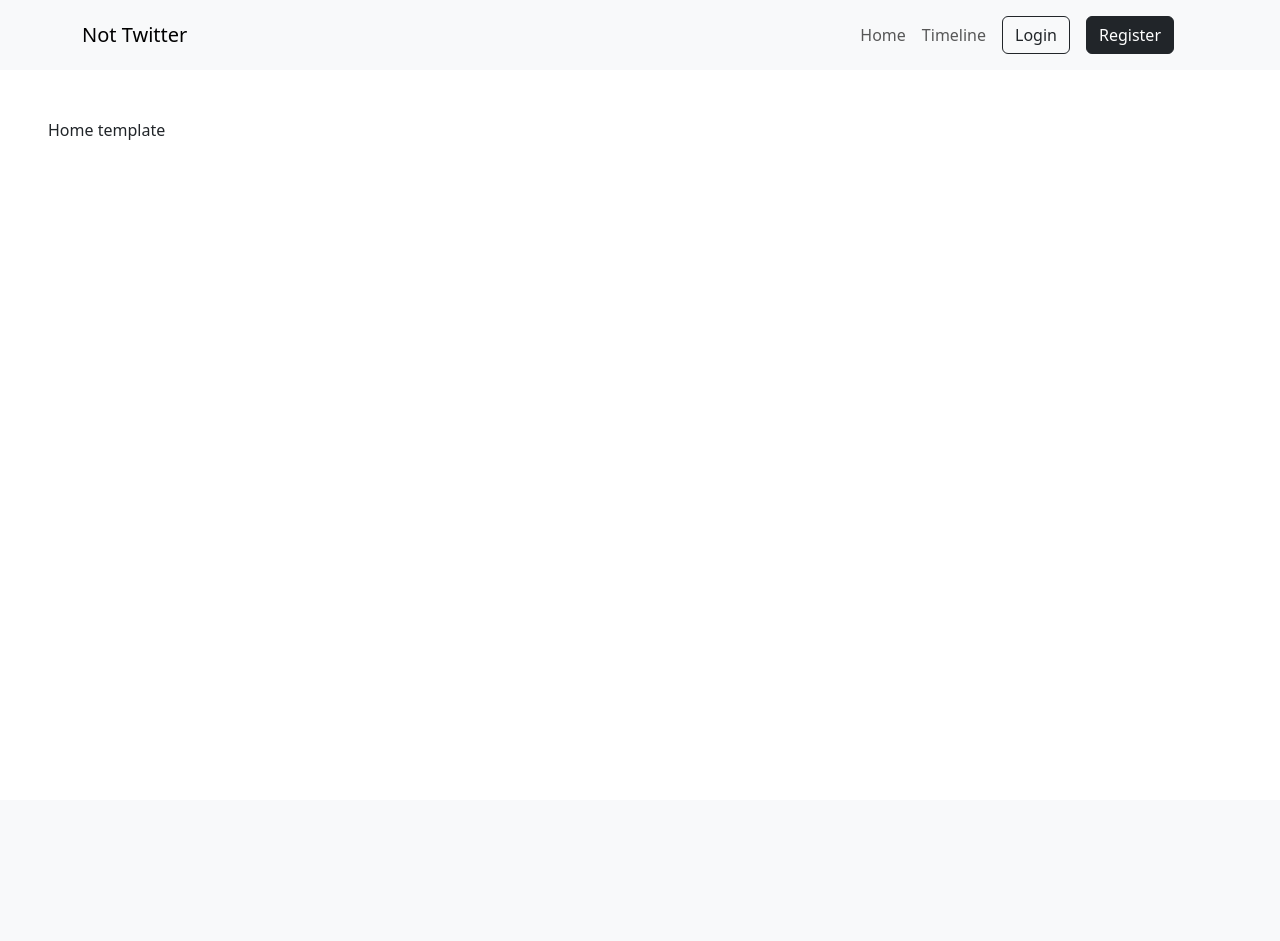
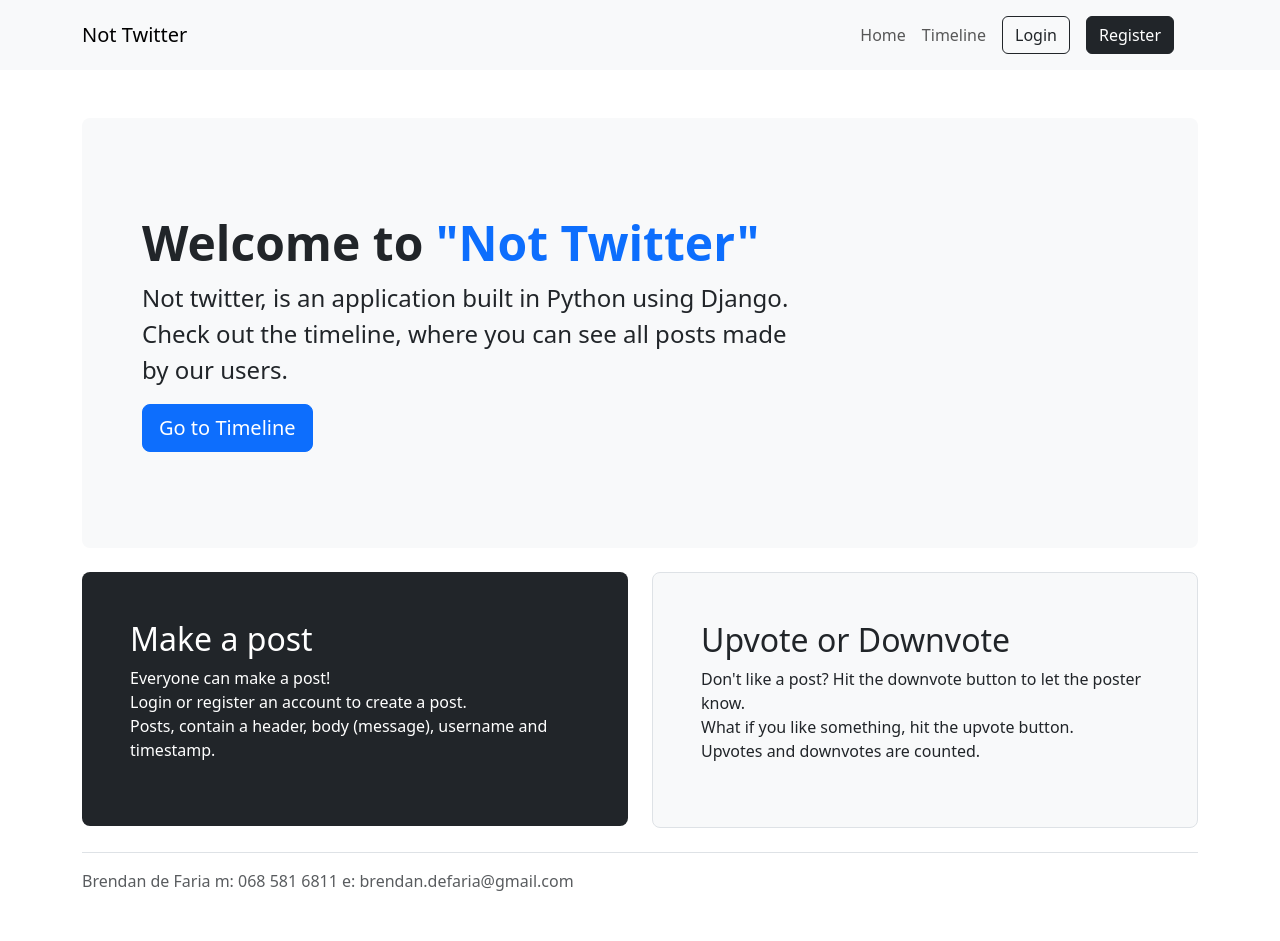
Before and after one commit to brendef/twitter-clone, a Django app: page / in a window 1280 px wide. Before the commit the page ends 140 px from the top, so only its background shows below. Run offline with Django 4.2, Linux system fonts and the light colour scheme; some libraries are stand-ins or nearby versions.

Commit message:
Added home page

```diff
--- /dev/null
+++ b/notTwitterEnv/pyvenv.cfg
@@ -0,0 +1,3 @@
+home = /Library/Developer/CommandLineTools/usr/bin
+include-system-site-packages = false
+version = 3.9.6
--- a/templates/auth/login.html
+++ b/templates/auth/login.html
@@ -11,6 +11,6 @@
       {% bootstrap_form login %}
       <button class="my-2 btn btn-dark btn-block" type="submit">Login</button>
     </form>
-    <p class="text-center">Don't have an account? <a href="/register">Create an account</a>.</p>
+    <p class="text-center">Don't have an account? <a href="{% url 'register' %}">Create an account</a>.</p>
 </div>
 {% endblock content %}
--- a/templates/auth/register.html
+++ b/templates/auth/register.html
@@ -9,8 +9,8 @@
 	<form class='d-flex flex-column' method="POST">
 		{% csrf_token %}
 		{% bootstrap_form register %}
-		<button class="btn btn-dark btn-block" type="submit">Register</button>
+		<button class="my-2 btn btn-dark btn-block" type="submit">Register</button>
 	</form>
-	<p class="text-center">If you already have an account, <a href="/login">login</a> instead.</p>
+	<p class="text-center">If you already have an account, <a href="{% url 'login' %}">login</a> instead.</p>
 </div>
 {% endblock content %}
--- a/templates/components/navbar.html
+++ b/templates/components/navbar.html
@@ -25,21 +25,26 @@
           {% if user.is_authenticated %}
           <li class='nav-item'>
             <a class='nav-link' href="{% url 'new_post' %}">
-              <button class='btn btn-outline btn-primary'>New Post</button>
+              <button class='btn btn-outline btn-dark'>
+                <svg  xmlns="http://www.w3.org/2000/svg" width="16" height="16" fill="currentColor" class="bi bi-plus-lg" viewBox="0 0 16 16">
+                  <path fill-rule="evenodd" d="M8 2a.5.5 0 0 1 .5.5v5h5a.5.5 0 0 1 0 1h-5v5a.5.5 0 0 1-1 0v-5h-5a.5.5 0 0 1 0-1h5v-5A.5.5 0 0 1 8 2Z"/>
+                </svg>
+                New Post
+              </button>
             </a>
           </li> <li class='nav-item'>
-            <a class='nav-link' href='/logout'>
+            <a class='nav-link' href="{% url 'logout' %}">
               <button class='btn btn-outline btn-danger'>Logout</button>
             </a>
           </li>
           {% else %}
             <li class='nav-item'>
-              <a class='nav-link' href='/login'>
+              <a class='nav-link' href="{% url 'login' %}">
                 <button class='btn btn-outline-dark'>Login</button>
               </a>
             </li>
             <li class='nav-item'>
-              <a class='nav-link' href='/register'>
+              <a class='nav-link' href="{% url 'register' %}">
                 <button class='btn btn-dark'>Register</button>
               </a>
             </li>
--- a/templates/home/home.html
+++ b/templates/home/home.html
@@ -2,5 +2,47 @@
 
 {% block title %} Home {% endblock title %}
 {% block content %}
-Home template
+<main>
+    <div class="container">
+
+      <div class="p-5 mb-4 bg-light rounded-3">
+        <div class="container-fluid py-5">
+            <h1 class="display-5 fw-bold">Welcome to <span class='text-primary'>"Not Twitter"</span></h1>
+            <p class="col-md-8 fs-4">
+                Not twitter, is an application built in Python using Django. <br>
+                Check out the timeline, where you can see all posts made by our users. <br>
+
+            </p>
+            <p class="col-md-8 fs-4"></p>
+            </p>
+            <a class="btn btn-primary btn-lg" href="{% url 'timeline' %}">Go to Timeline</a>
+        </div>
+      </div>
+
+      <div class="row align-items-md-stretch">
+        <div class="col-md-6">
+          <div class="h-80 p-5 text-white bg-dark rounded-3">
+            <h2>Make a post</h2>
+            <p>
+                Everyone can make a post! </br>
+                Login or register an account to create a post. <br>
+                Posts, contain a header, body (message), username and timestamp. </br>
+            </p>
+          </div>
+        </div>
+        <div class="col-md-6">
+          <div class="h-80 p-5 bg-light border rounded-3">
+            <h2>Upvote or Downvote</h2>
+            <p>
+                Don't like a post? Hit the downvote button to let the poster know.<br>
+                What if you like something, hit the upvote button. </br>
+                Upvotes and downvotes are counted.
+            </p>
+          </div>
+        </div>
+      </div>
+
+      <footer class="pt-3 mt-4 text-muted border-top"> Brendan de Faria m: 068 581 6811 e: brendan.defaria@gmail.com</footer>
+    </div>
+  </main>
 {% endblock content %}
--- a/templates/timeline/new_post.html
+++ b/templates/timeline/new_post.html
@@ -9,7 +9,7 @@
     <form class='d-flex flex-column' action="{% url 'new_post' %}" method="POST">
         {% csrf_token %}
         {% bootstrap_form new_post_form %}
-        <input class="my-2 btn btn-dark btn-block" type='submit' />
+        <input class="my-2 btn btn-dark btn-block" type='submit' value='Post' />
     </form>
 </div>
 {% endblock content %}
```
Also changed, not shown: templates/timeline/timeline.html (+7 -2 lines), 12 other files.
